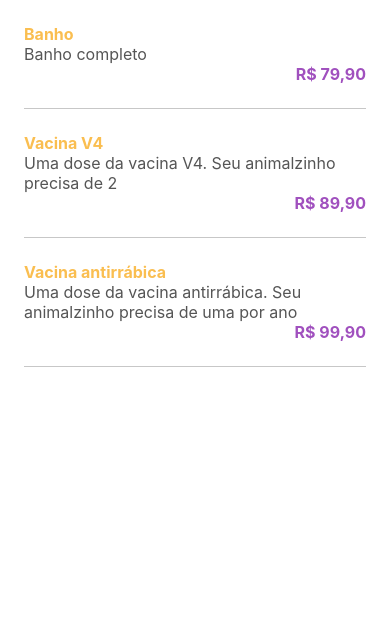
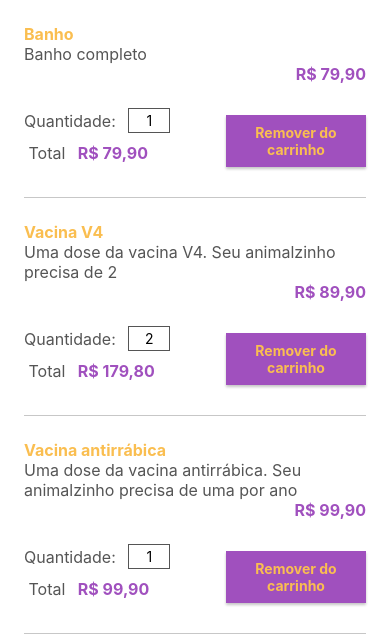
Before and after one commit to Carl-Vini/petshop-mobile, a React Native app: screen / in a window 390 px wide. Shown: the top 644 px of the page. Built offline with nearby package versions, Linux system fonts and the light colour scheme.

Commit message:
adicionando o carrinho

```diff
--- a/App.js
+++ b/App.js
@@ -2,11 +2,15 @@
 import Servicos from './src/Telas/Servicos';
 import 'intl';
 import 'intl/locale-data/jsonp/pt-BR';
+import Carrinho from './src/Telas/Servicos copy';
+import { View } from 'react-native-web';
 
 
 
 export default function App() {
   return (
-    <Servicos />
+      <Carrinho />
+
+
   );
 }
--- /dev/null
+++ b/src/Telas/Servicos copy/Item/estilos.js
@@ -0,0 +1,51 @@
+import { StyleSheet } from 'react-native';
+import { cores } from '../../../estilos';
+
+export default StyleSheet.create({
+  informacao: {
+    padding: 24
+  },
+  nome: {
+    color: cores.laranja,
+    fontWeight: 'bold',
+    fontSize: 16,
+  },
+  calculo: {
+    color: cores.escuro,
+    fontSize: 14,
+    marginVertical: 8,
+  },
+  preco: {
+    color: cores.roxo,
+    fontSize: 16,
+    fontWeight: 'bold',
+    textAlign: 'right',
+  },
+  divisor: {
+    marginHorizontal: 24,
+    borderBottomWidth: 1,
+    borderBottomColor: cores.cinza,
+  },
+  carrinho: {
+    paddingHorizontal: 24,
+    paddingBottom: 24,
+    flexDirection: 'row',
+    justifyContent: 'space-between',
+    alignItems: 'center',
+    flexWrap: 'wrap',
+  },
+  valor: {
+    flexDirection: 'row',
+    alignItems: 'center',
+    marginBottom: 10,
+    flexWrap: 'wrap',
+  },
+  descricao: {
+    color: cores.escuro,
+    fontSize: 16,
+    marginRight: 8,
+  },
+  quantidade: {
+    width: 42,
+  }
+});
--- /dev/null
+++ b/src/Telas/Servicos copy/Item/index.js
@@ -0,0 +1,61 @@
+import React, { useState } from "react";
+import estilos from "./estilos";
+import {  Text } from "react-native";
+import { View } from "react-native";
+
+import CampoInteiro from "../../../componentes/CampoInteiro/Index";
+import Botao from "../../../componentes/Botao";
+
+export default function Item({ nome, preco, descricao, quantidade: quantidadeInicial }) {
+
+    const [quantidade, setQuantidade] = useState(quantidadeInicial);
+    const [total, setTotal] = useState(preco * quantidadeInicial);
+
+
+
+
+    const atualizaQuantidadeTotal = (novaQuantidade) => {
+        setQuantidade(novaQuantidade);
+        calculaTotal(novaQuantidade)
+    }
+
+
+    const calculaTotal = (novaQuantidade) => {
+        setTotal(novaQuantidade * preco);
+    }
+
+
+
+
+    return (
+        <>
+
+            <View style={estilos.informacao}>
+                <Text style={estilos.nome}>{nome}</Text>
+                <Text style={estilos.descricao}>{descricao}</Text>
+                <Text style={estilos.preco}>{
+                    Intl.NumberFormat('pt-BR', {
+                        style: 'currency', currency: 'BRL'
+                    }).format(preco)
+                }</Text>
+            </View>
+            <View style={estilos.carrinho}>
+                <View>
+                    <View style={estilos.valor}>
+                        <Text style={estilos.descricao}>Quantidade: </Text>
+                        <CampoInteiro estilos={estilos.quantidade} valor={quantidade} acao={atualizaQuantidadeTotal} />
+                    </View>
+                    <View style={estilos.valor}>
+                        <Text style={estilos.descricao}> Total </Text>
+                        <Text style={estilos.preco}>{Intl.NumberFormat('pt-BR', {
+                            style: 'currency', currency: 'BRL'
+                        }).format(total)}</Text>
+                    </View>
+                </View>
+                <Botao valor="Remover do carrinho" acao={() => { }} />
+            </View>
+
+            <View style={estilos.divisor} />
+        </>
+    )
+}
--- /dev/null
+++ b/src/Telas/Servicos copy/index.js
@@ -0,0 +1,43 @@
+import React from "react";
+
+import { FlatList } from "react-native";
+import Item from "./Item";
+
+import TelaPadrao from "../../componentes/TelaPadrao/Index";
+
+const servicos = [
+    {
+        id: 1,
+        nome: 'Banho',
+        preco: 79.9,
+        descricao: "Banho completo",
+        quantidade: 1
+    },
+    {
+        id: 2,
+        nome: 'Vacina V4',
+        preco: 89.9,
+        descricao: 'Uma dose da vacina V4. Seu animalzinho precisa de 2',
+        quantidade: 2
+    },
+    {
+        id: 3,
+        nome: 'Vacina antirrábica',
+        preco: 99.9,
+        descricao: 'Uma dose da vacina antirrábica. Seu animalzinho precisa de uma por ano',
+        quantidade: 1
+    }
+]
+
+export default function Carrinho() {
+    return <TelaPadrao>
+            <FlatList
+                data={servicos}
+                removeClippedSubviews={false}
+                renderItem={({ item }) => <Item {...item} />}
+                keyExtractor={({ id }) => String(id)}
+            />
+        </TelaPadrao>
+
+
+}
--- a/src/Telas/Servicos/Item/index.js
+++ b/src/Telas/Servicos/Item/index.js
@@ -57,7 +57,7 @@
                         }).format(total)}</Text>
                     </View>
                 </View>
-                <Botao valor="Adicionar" acao={() => { }} />
+                <Botao valor="Adicionar ao carrinho" acao={() => { }} />
             </View>
             }
             <View style={estilos.divisor} />
--- a/src/Telas/Servicos/index.js
+++ b/src/Telas/Servicos/index.js
@@ -1,8 +1,9 @@
 import React from "react";
 
-import { SafeAreaView, StatusBar, FlatList } from "react-native";
+import { FlatList } from "react-native";
 import Item from "./Item";
 
+import TelaPadrao from "../../componentes/TelaPadrao/Index";
 
 const servicos = [
     {
@@ -26,13 +27,13 @@
 ]
 
 export default function Servicos() {
-    return <SafeAreaView>
-        <StatusBar />
+    return <TelaPadrao>
         <FlatList
             data={servicos}
             removeClippedSubviews={false}
-            renderItem={({item}) => <Item {...item}/>}
-            keyExtractor={({id}) => String(id)}/>
-    </SafeAreaView>
+            renderItem={({ item }) => <Item {...item} />}
+            keyExtractor={({ id }) => String(id)}
+        />
+    </TelaPadrao>
 
 }
--- /dev/null
+++ b/src/componentes/TelaPadrao/Index.js
@@ -0,0 +1,16 @@
+
+import React from "react";
+import { KeyboardAvoidingView, SafeAreaView, Platform,StatusBar } from "react-native";
+import estilosGlobal from '../../estilos'
+
+export default function TelaPadrao({children}) {
+    return (
+        <SafeAreaView style={estilosGlobal.preencher}>
+        <StatusBar />
+        <KeyboardAvoidingView behavior={Platform.OS == 'ios' ? "padding" : 'height'}
+        style={estilosGlobal.preencher}>
+            {children}
+        </KeyboardAvoidingView>
+        </SafeAreaView>
+    )
+}
```
